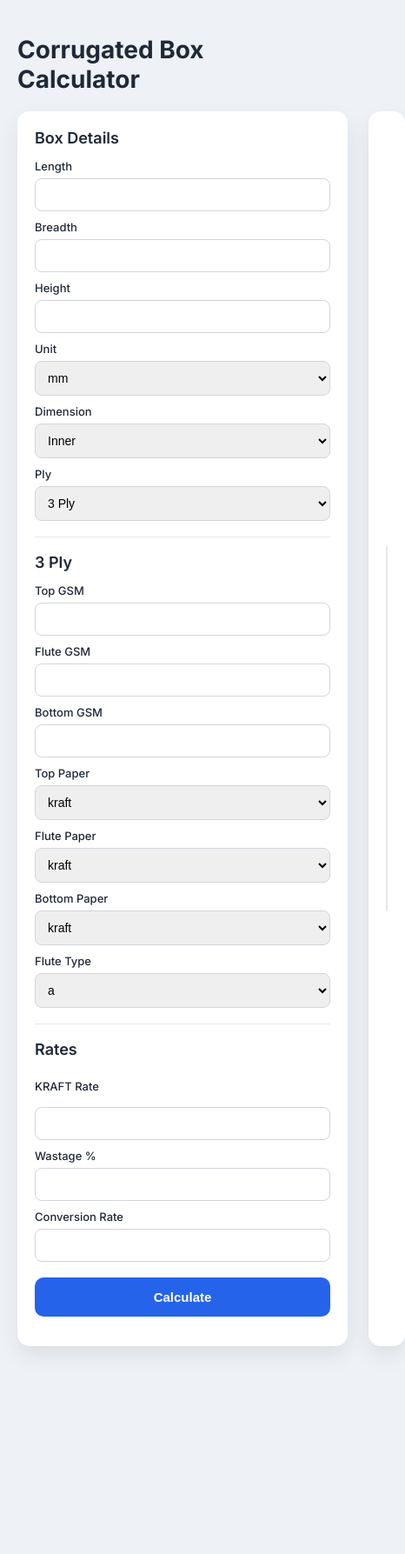
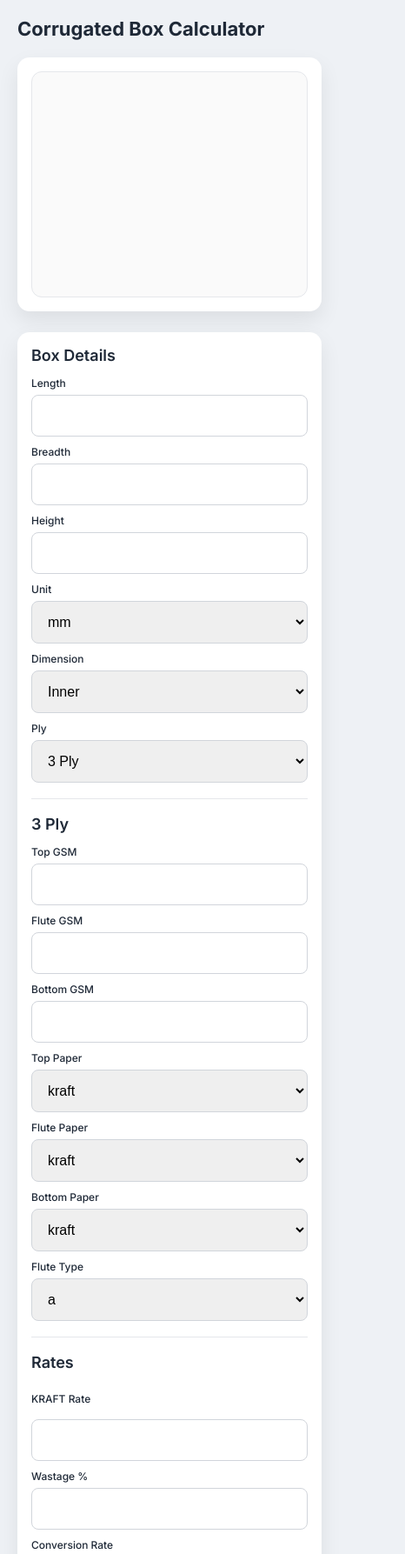
Before and after one commit to 1PIYUSH-SINGHAL/sales, a plain HTML site: page index.html in a window 390 px wide. Shown: the top 1787 px of the page at 87% size, 466 px wide, since content can reach past the window. Before the commit the page ends 1588 px from the top, so only its background shows below. Drawn offline with Linux system fonts and the light colour scheme.

Commit message:
Update index.html

```diff
--- a/index.html
+++ b/index.html
@@ -1,26 +1,164 @@
 <!DOCTYPE html>
 <html lang="en">
   <head>
-<meta charset="UTF-8">
+    <meta charset="UTF-8" />
     <title>Corrugated Box Calculator</title>
-<link href="https://fonts.googleapis.com/css2?family=Inter:wght@400;500;600;700&display=swap" rel="stylesheet">
+    <link
+      href="https://fonts.googleapis.com/css2?family=Inter:wght@400;500;600;700&display=swap"
+      rel="stylesheet"
+    />
     <style>
-*{box-sizing:border-box}
-body{margin:0;font-family:Inter,system-ui;background:#eef1f5;color:#1f2937}
-.wrapper{max-width:1200px;margin:40px auto;padding:0 20px}
-h1{font-size:28px;font-weight:700;margin-bottom:20px}
-.grid{display:grid;grid-template-columns:380px 1fr;gap:24px}
-.card{background:#fff;border-radius:14px;padding:20px;box-shadow:0 10px 25px rgba(0,0,0,.08)}
-.card h2{margin:0 0 14px;font-size:18px;font-weight:600}
-label{font-size:13px;font-weight:500;margin-top:10px;display:block}
-input,select{width:100%;padding:10px;margin-top:6px;border-radius:8px;border:1px solid #d1d5db;font-size:14px}
-button{width:100%;margin-top:18px;padding:14px;border-radius:10px;border:none;background:#2563eb;color:#fff;font-size:15px;font-weight:600;cursor:pointer}
-button:hover{background:#1e4fd8}
-.result{margin-top:14px;font-size:15px;font-weight:600}
-.canvas-card{padding:20px;display:flex;align-items:center;justify-content:center}
-canvas{width:100%;height:420px;border-radius:12px;background:#fafafa;border:1px solid #e5e7eb}
-.hidden{display:none}
-.rate-grid{display:grid;gap:10px}
+      * {
+        box-sizing: border-box;
+      }
+      body {
+        margin: 0;
+        font-family: Inter, system-ui;
+        background: #eef1f5;
+        color: #1f2937;
+      }
+      .wrapper {
+        max-width: 1200px;
+        margin: 40px auto;
+        padding: 0 20px;
+      }
+      h1 {
+        font-size: 28px;
+        font-weight: 700;
+        margin-bottom: 20px;
+      }
+      .grid {
+        display: grid;
+        grid-template-columns: 380px 1fr;
+        gap: 24px;
+      }
+      .card {
+        background: #fff;
+        border-radius: 14px;
+        padding: 20px;
+        box-shadow: 0 10px 25px rgba(0, 0, 0, 0.08);
+      }
+      .card h2 {
+        margin: 0 0 14px;
+        font-size: 18px;
+        font-weight: 600;
+      }
+      label {
+        font-size: 13px;
+        font-weight: 500;
+        margin-top: 10px;
+        display: block;
+      }
+      input,
+      select {
+        width: 100%;
+        padding: 10px;
+        margin-top: 6px;
+        border-radius: 8px;
+        border: 1px solid #d1d5db;
+        font-size: 14px;
+      }
+      button {
+        width: 100%;
+        margin-top: 18px;
+        padding: 14px;
+        border-radius: 10px;
+        border: none;
+        background: #2563eb;
+        color: #fff;
+        font-size: 15px;
+        font-weight: 600;
+        cursor: pointer;
+      }
+      button:hover {
+        background: #1e4fd8;
+      }
+      .result {
+        margin-top: 14px;
+        font-size: 15px;
+        font-weight: 600;
+      }
+      .canvas-card {
+        padding: 20px;
+        display: flex;
+        align-items: center;
+        justify-content: center;
+      }
+      canvas {
+        width: 100%;
+        height: 420px;
+        border-radius: 12px;
+        background: #fafafa;
+        border: 1px solid #e5e7eb;
+      }
+      .hidden {
+        display: none;
+      }
+      .rate-grid {
+        display: grid;
+        gap: 10px;
+      }
+      @media (max-width: 1200px) {
+        .grid {
+          grid-template-columns: 360px 1fr;
+        }
+        canvas {
+          height: 380px;
+        }
+      }
+
+      @media (max-width: 1024px) {
+        .grid {
+          grid-template-columns: 1fr;
+        }
+        .canvas-card {
+          order: -1;
+        }
+        canvas {
+          height: 360px;
+        }
+      }
+
+      @media (max-width: 768px) {
+        .wrapper {
+          margin: 20px auto;
+        }
+        h1 {
+          font-size: 24px;
+        }
+        .card {
+          padding: 16px;
+        }
+        input,
+        select {
+          padding: 12px;
+          font-size: 15px;
+        }
+        button {
+          padding: 14px;
+          font-size: 16px;
+        }
+        canvas {
+          height: 320px;
+        }
+      }
+
+      @media (max-width: 480px) {
+        h1 {
+          font-size: 22px;
+        }
+        label {
+          font-size: 12px;
+        }
+        input,
+        select {
+          padding: 14px;
+          font-size: 16px;
+        }
+        canvas {
+          height: 260px;
+        }
+      }
     </style>
   </head>
 
@@ -30,65 +168,141 @@ canvas{width:100%;height:420px;border-radius:12px;background:#fafafa;border:1px
 
       <div class="grid">
         <div class="card">
-
           <h2>Box Details</h2>
-<label>Length</label><input id="len">
-<label>Breadth</label><input id="br">
-<label>Height</label><input id="ht">
+          <label>Length</label><input id="len" /> <label>Breadth</label
+          ><input id="br" /> <label>Height</label><input id="ht" />
 
           <label>Unit</label>
-<select id="unit"><option value="mm">mm</option><option value="cm">cm</option><option value="inch">inch</option></select>
+          <select id="unit">
+            <option value="mm">mm</option>
+            <option value="cm">cm</option>
+            <option value="inch">inch</option>
+          </select>
 
           <label>Dimension</label>
-<select id="dim"><option value="i">Inner</option><option value="o">Outer</option></select>
+          <select id="dim">
+            <option value="i">Inner</option>
+            <option value="o">Outer</option>
+          </select>
 
           <label>Ply</label>
-<select id="ply" onchange="togglePly()"><option value="3">3 Ply</option><option value="5">5 Ply</option></select>
+          <select id="ply" onchange="togglePly()">
+            <option value="3">3 Ply</option>
+            <option value="5">5 Ply</option>
+          </select>
 
-<hr style="margin:18px 0;border:none;border-top:1px solid #e5e7eb">
+          <hr
+            style="margin: 18px 0; border: none; border-top: 1px solid #e5e7eb"
+          />
 
           <div id="ply3">
             <h2>3 Ply</h2>
-<label>Top GSM</label><input id="gsm_t">
-<label>Flute GSM</label><input id="gsm_f">
-<label>Bottom GSM</label><input id="gsm_b">
+            <label>Top GSM</label><input id="gsm_t" /> <label>Flute GSM</label
+            ><input id="gsm_f" /> <label>Bottom GSM</label><input id="gsm_b" />
 
-<label>Top Paper</label><select id="pt" onchange="renderRates()"><option>kraft</option><option>virgin</option><option>fbb</option><option>duplex</option></select>
-<label>Flute Paper</label><select id="pf" onchange="renderRates()"><option>kraft</option><option>virgin</option><option>fbb</option><option>duplex</option></select>
-<label>Bottom Paper</label><select id="pb" onchange="renderRates()"><option>kraft</option><option>virgin</option><option>fbb</option><option>duplex</option></select>
+            <label>Top Paper</label
+            ><select id="pt" onchange="renderRates()">
+              <option>kraft</option>
+              <option>virgin</option>
+              <option>fbb</option>
+              <option>duplex</option>
+            </select>
+            <label>Flute Paper</label
+            ><select id="pf" onchange="renderRates()">
+              <option>kraft</option>
+              <option>virgin</option>
+              <option>fbb</option>
+              <option>duplex</option>
+            </select>
+            <label>Bottom Paper</label
+            ><select id="pb" onchange="renderRates()">
+              <option>kraft</option>
+              <option>virgin</option>
+              <option>fbb</option>
+              <option>duplex</option>
+            </select>
 
-<label>Flute Type</label><select id="ft"><option>a</option><option>b</option><option>c</option><option>e</option></select>
+            <label>Flute Type</label
+            ><select id="ft">
+              <option>a</option>
+              <option>b</option>
+              <option>c</option>
+              <option>e</option>
+            </select>
           </div>
 
           <div id="ply5" class="hidden">
             <h2>5 Ply</h2>
-<label>Top GSM</label><input id="gsm_t5">
-<label>Flute 1 GSM</label><input id="gsm_f1">
-<label>Middle GSM</label><input id="gsm_m">
-<label>Flute 2 GSM</label><input id="gsm_f2">
-<label>Bottom GSM</label><input id="gsm_b5">
+            <label>Top GSM</label><input id="gsm_t5" />
+            <label>Flute 1 GSM</label><input id="gsm_f1" />
+            <label>Middle GSM</label><input id="gsm_m" />
+            <label>Flute 2 GSM</label><input id="gsm_f2" />
+            <label>Bottom GSM</label><input id="gsm_b5" />
 
-<label>Top Paper</label><select id="pt5" onchange="renderRates()"><option>kraft</option><option>virgin</option><option>fbb</option><option>duplex</option></select>
-<label>Flute 1 Paper</label><select id="pf1" onchange="renderRates()"><option>kraft</option><option>virgin</option><option>fbb</option><option>duplex</option></select>
-<label>Middle Paper</label><select id="pm" onchange="renderRates()"><option>kraft</option><option>virgin</option><option>fbb</option><option>duplex</option></select>
-<label>Flute 2 Paper</label><select id="pf2" onchange="renderRates()"><option>kraft</option><option>virgin</option><option>fbb</option><option>duplex</option></select>
-<label>Bottom Paper</label><select id="pb5" onchange="renderRates()"><option>kraft</option><option>virgin</option><option>fbb</option><option>duplex</option></select>
+            <label>Top Paper</label
+            ><select id="pt5" onchange="renderRates()">
+              <option>kraft</option>
+              <option>virgin</option>
+              <option>fbb</option>
+              <option>duplex</option>
+            </select>
+            <label>Flute 1 Paper</label
+            ><select id="pf1" onchange="renderRates()">
+              <option>kraft</option>
+              <option>virgin</option>
+              <option>fbb</option>
+              <option>duplex</option>
+            </select>
+            <label>Middle Paper</label
+            ><select id="pm" onchange="renderRates()">
+              <option>kraft</option>
+              <option>virgin</option>
+              <option>fbb</option>
+              <option>duplex</option>
+            </select>
+            <label>Flute 2 Paper</label
+            ><select id="pf2" onchange="renderRates()">
+              <option>kraft</option>
+              <option>virgin</option>
+              <option>fbb</option>
+              <option>duplex</option>
+            </select>
+            <label>Bottom Paper</label
+            ><select id="pb5" onchange="renderRates()">
+              <option>kraft</option>
+              <option>virgin</option>
+              <option>fbb</option>
+              <option>duplex</option>
+            </select>
 
-<label>Flute 1 Type</label><select id="ft1"><option>a</option><option>b</option><option>c</option><option>e</option></select>
-<label>Flute 2 Type</label><select id="ft2"><option>a</option><option>b</option><option>c</option><option>e</option></select>
+            <label>Flute 1 Type</label
+            ><select id="ft1">
+              <option>a</option>
+              <option>b</option>
+              <option>c</option>
+              <option>e</option>
+            </select>
+            <label>Flute 2 Type</label
+            ><select id="ft2">
+              <option>a</option>
+              <option>b</option>
+              <option>c</option>
+              <option>e</option>
+            </select>
           </div>
 
-<hr style="margin:18px 0;border:none;border-top:1px solid #e5e7eb">
+          <hr
+            style="margin: 18px 0; border: none; border-top: 1px solid #e5e7eb"
+          />
 
           <h2>Rates</h2>
           <div id="rates" class="rate-grid"></div>
 
-<label>Wastage %</label><input id="w">
-<label>Conversion Rate</label><input id="cr">
+          <label>Wastage %</label><input id="w" /> <label>Conversion Rate</label
+          ><input id="cr" />
 
           <button onclick="calculate()">Calculate</button>
           <div class="result" id="out"></div>
-
         </div>
 
         <div class="card canvas-card">
@@ -98,94 +312,133 @@ canvas{width:100%;height:420px;border-radius:12px;background:#fafafa;border:1px
     </div>
 
     <script>
-const flute={a:1.5,b:1.37,c:1.45,e:1.27}
-const num=v=>{const n=parseFloat(v);return isNaN(n)?0:n}
+      const flute = { a: 1.5, b: 1.37, c: 1.45, e: 1.27 };
+      const num = (v) => {
+        const n = parseFloat(v);
+        return isNaN(n) ? 0 : n;
+      };
 
-function togglePly(){
-ply3.classList.toggle("hidden",ply.value==="5")
-ply5.classList.toggle("hidden",ply.value==="3")
-renderRates()
+      function togglePly() {
+        ply3.classList.toggle("hidden", ply.value === "5");
+        ply5.classList.toggle("hidden", ply.value === "3");
+        renderRates();
       }
 
-function papers(){
-return ply.value==="3"
-?[pt.value,pf.value,pb.value]
-:[pt5.value,pf1.value,pm.value,pf2.value,pb5.value]
+      function papers() {
+        return ply.value === "3"
+          ? [pt.value, pf.value, pb.value]
+          : [pt5.value, pf1.value, pm.value, pf2.value, pb5.value];
       }
 
-function renderRates(){
-rates.innerHTML=""
-;[...new Set(papers())].forEach(p=>{
-rates.innerHTML+=`<label>${p.toUpperCase()} Rate</label><input id="rate_${p}">`
-})
+      function renderRates() {
+        rates.innerHTML = "";
+        [...new Set(papers())].forEach((p) => {
+          rates.innerHTML += `<label>${p.toUpperCase()} Rate</label><input id="rate_${p}">`;
+        });
       }
 
-function rate(p){
-return num(document.getElementById("rate_"+p)?.value)
+      function rate(p) {
+        return num(document.getElementById("rate_" + p)?.value);
       }
 
-function calculate(){
-let L=num(len.value),W=num(br.value),H=num(ht.value)
+      function calculate() {
+        let L = num(len.value),
+          W = num(br.value),
+          H = num(ht.value);
 
-if(unit.value==="cm"){L*=10;W*=10;H*=10}
-if(unit.value==="inch"){L*=25.4;W*=25.4;H*=25.4}
-if(dim.value==="i"){const a=ply.value==="3"?5:8;L+=a;W+=a;H+=a}
-
-const area=((W+H)*(2*(L+W)+40))/1e6
-let totalW=0,totalP=0
-
-if(ply.value==="3"){
-const wtT=num(gsm_t.value)*area/1000
-const wtF=num(gsm_f.value)*area*flute[ft.value]/1000
-const wtB=num(gsm_b.value)*area/1000
-totalW=wtT+wtF+wtB
-totalP=wtT*rate(pt.value)+wtF*rate(pf.value)+wtB*rate(pb.value)
-draw(L,W,H,pt.value)
-}else{
-const wtT=num(gsm_t5.value)*area/1000
-const wtF1=num(gsm_f1.value)*area*flute[ft1.value]/1000
-const wtM=num(gsm_m.value)*area/1000
-const wtF2=num(gsm_f2.value)*area*flute[ft2.value]/1000
-const wtB=num(gsm_b5.value)*area/1000
-totalW=wtT+wtF1+wtM+wtF2+wtB
-totalP=wtT*rate(pt5.value)+wtF1*rate(pf1.value)+wtM*rate(pm.value)+wtF2*rate(pf2.value)+wtB*rate(pb5.value)
-draw(L,W,H,pt5.value)
+        if (unit.value === "cm") {
+          L *= 10;
+          W *= 10;
+          H *= 10;
+        }
+        if (unit.value === "inch") {
+          L *= 25.4;
+          W *= 25.4;
+          H *= 25.4;
+        }
+        if (dim.value === "i") {
+          const a = ply.value === "3" ? 5 : 8;
+          L += a;
+          W += a;
+          H += a;
         }
 
-totalP=totalP*(1+num(w.value)/100)+num(cr.value)*totalW
-out.innerHTML=`Total Price: Rs. ${totalP.toFixed(2)}<br>Box Weight: ${(totalW*960).toFixed(2)}`
+        const area = ((W + H) * (2 * (L + W) + 40)) / 1e6;
+        let totalW = 0,
+          totalP = 0;
+
+        if (ply.value === "3") {
+          const wtT = (num(gsm_t.value) * area) / 1000;
+          const wtF = (num(gsm_f.value) * area * flute[ft.value]) / 1000;
+          const wtB = (num(gsm_b.value) * area) / 1000;
+          totalW = wtT + wtF + wtB;
+          totalP =
+            wtT * rate(pt.value) + wtF * rate(pf.value) + wtB * rate(pb.value);
+          draw(L, W, H, pt.value);
+        } else {
+          const wtT = (num(gsm_t5.value) * area) / 1000;
+          const wtF1 = (num(gsm_f1.value) * area * flute[ft1.value]) / 1000;
+          const wtM = (num(gsm_m.value) * area) / 1000;
+          const wtF2 = (num(gsm_f2.value) * area * flute[ft2.value]) / 1000;
+          const wtB = (num(gsm_b5.value) * area) / 1000;
+          totalW = wtT + wtF1 + wtM + wtF2 + wtB;
+          totalP =
+            wtT * rate(pt5.value) +
+            wtF1 * rate(pf1.value) +
+            wtM * rate(pm.value) +
+            wtF2 * rate(pf2.value) +
+            wtB * rate(pb5.value);
+          draw(L, W, H, pt5.value);
         }
 
-function draw(L,W,H,p){
-const ctx=canvas.getContext("2d")
-ctx.clearRect(0,0,canvas.width,canvas.height)
-const fill={kraft:"#b08953",virgin:"#d4a017",fbb:"#f5f6f2",duplex:"#e6e2d6"}[p]
-const glue=40
-const blankL=2*(L+W)+glue
-const blankW=W/2+H+W/2
-const s=Math.min((canvas.width*.85)/blankL,(canvas.height*.85)/blankW)
-const ox=(canvas.width-blankL*s)/2
-const oy=(canvas.height-blankW*s)/2
-ctx.fillStyle=fill
-ctx.fillRect(ox,oy,blankL*s,blankW*s)
-ctx.strokeStyle="#5C3A1E"
-ctx.lineWidth=2
-ctx.strokeRect(ox,oy,blankL*s,blankW*s)
-ctx.setLineDash([6,6])
-let x=glue
-ctx.beginPath()
-ctx.moveTo(ox+x*s,oy)
-ctx.lineTo(ox+x*s,oy+blankW*s)
-;[L,W,L].forEach(p=>{x+=p;ctx.moveTo(ox+x*s,oy);ctx.lineTo(ox+x*s,oy+blankW*s)})
-ctx.moveTo(ox,oy+(W/2)*s)
-ctx.lineTo(ox+blankL*s,oy+(W/2)*s)
-ctx.moveTo(ox,oy+(W/2+H)*s)
-ctx.lineTo(ox+blankL*s,oy+(W/2+H)*s)
-ctx.stroke()
-ctx.setLineDash([])
+        totalP = totalP * (1 + num(w.value) / 100) + num(cr.value) * totalW;
+        out.innerHTML = `Total Price: Rs. ${totalP.toFixed(
+          2
+        )}<br>Box Weight: ${(totalW * 960).toFixed(2)}`;
       }
 
-renderRates()
+      function draw(L, W, H, p) {
+        const ctx = canvas.getContext("2d");
+        ctx.clearRect(0, 0, canvas.width, canvas.height);
+        const fill = {
+          kraft: "#b08953",
+          virgin: "#d4a017",
+          fbb: "#f5f6f2",
+          duplex: "#e6e2d6",
+        }[p];
+        const glue = 40;
+        const blankL = 2 * (L + W) + glue;
+        const blankW = W / 2 + H + W / 2;
+        const s = Math.min(
+          (canvas.width * 0.85) / blankL,
+          (canvas.height * 0.85) / blankW
+        );
+        const ox = (canvas.width - blankL * s) / 2;
+        const oy = (canvas.height - blankW * s) / 2;
+        ctx.fillStyle = fill;
+        ctx.fillRect(ox, oy, blankL * s, blankW * s);
+        ctx.strokeStyle = "#5C3A1E";
+        ctx.lineWidth = 2;
+        ctx.strokeRect(ox, oy, blankL * s, blankW * s);
+        ctx.setLineDash([6, 6]);
+        let x = glue;
+        ctx.beginPath();
+        ctx.moveTo(ox + x * s, oy);
+        ctx.lineTo(ox + x * s, oy + blankW * s);
+        [L, W, L].forEach((p) => {
+          x += p;
+          ctx.moveTo(ox + x * s, oy);
+          ctx.lineTo(ox + x * s, oy + blankW * s);
+        });
+        ctx.moveTo(ox, oy + (W / 2) * s);
+        ctx.lineTo(ox + blankL * s, oy + (W / 2) * s);
+        ctx.moveTo(ox, oy + (W / 2 + H) * s);
+        ctx.lineTo(ox + blankL * s, oy + (W / 2 + H) * s);
+        ctx.stroke();
+        ctx.setLineDash([]);
+      }
+
+      renderRates();
     </script>
   </body>
 </html>
```
Lines whose indentation alone changed are shown as unchanged.
